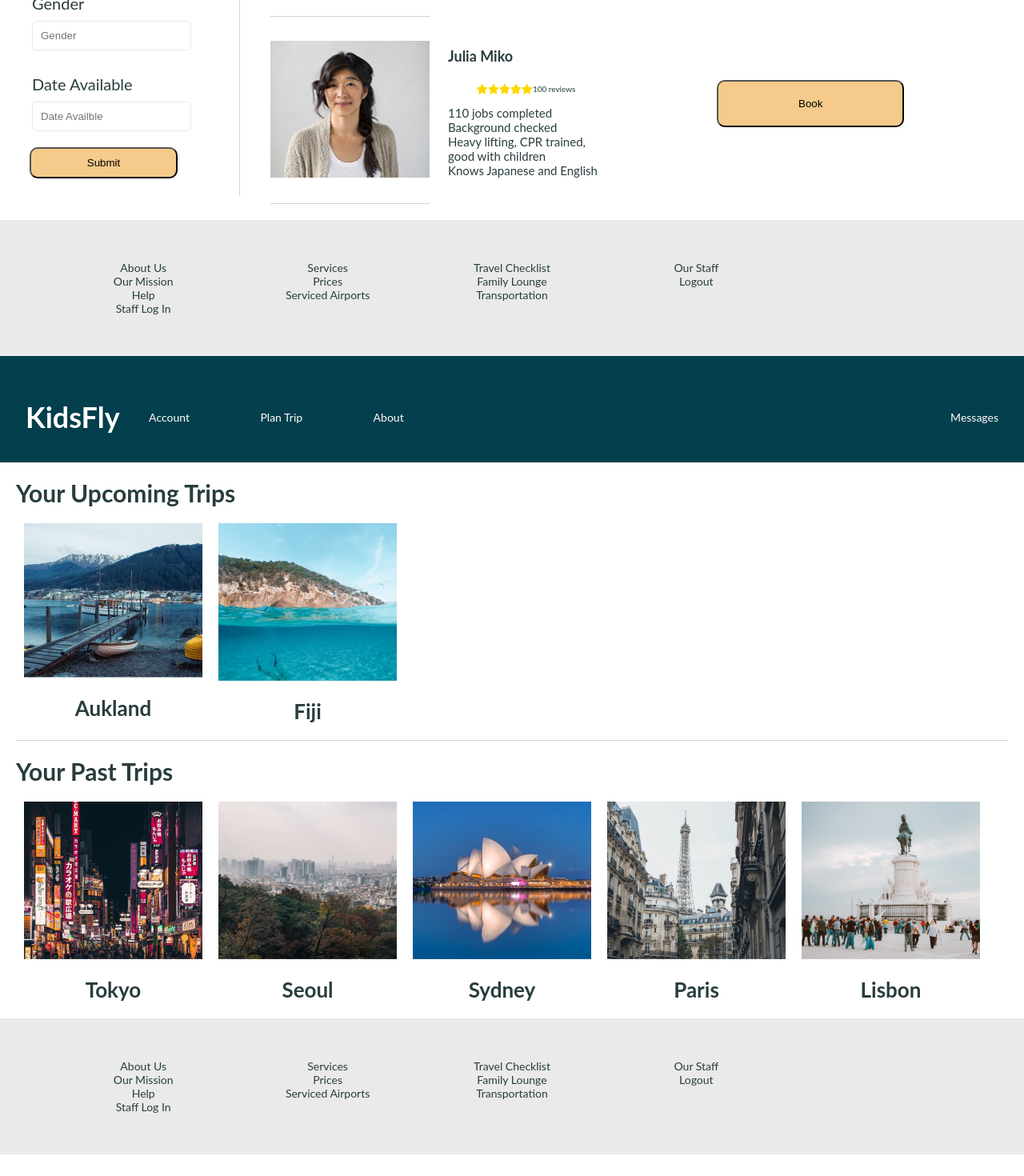
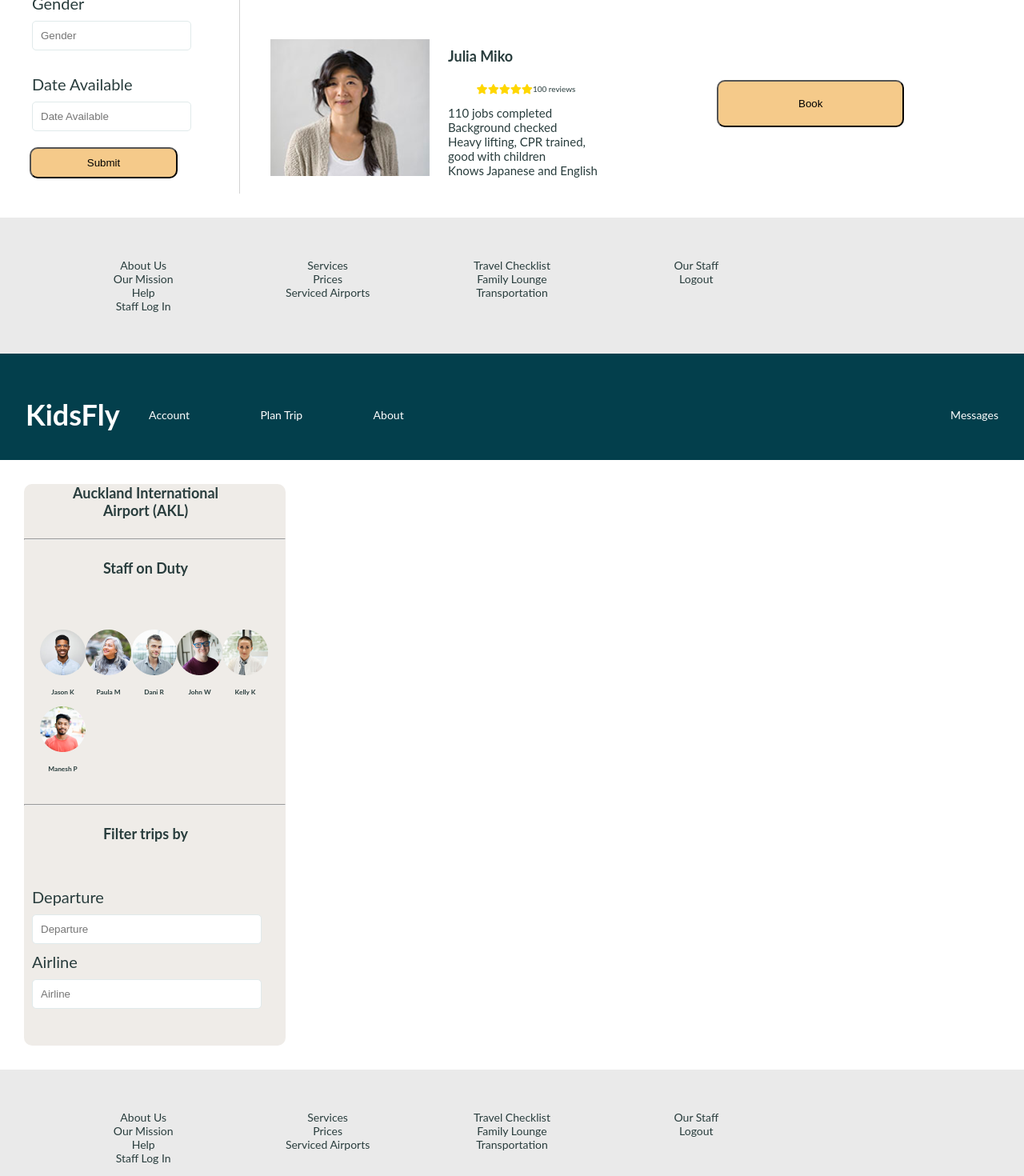
Before and after one commit to Build-Week-Kids-Fly-2/Front-End, a React (Create React App) app in the folder kidsfly/: page /booking in a window 1280 px wide. Shown: the part 580-2050 px from the top of the page at 80% size. Before the commit the page ends 2023 px from the top, so only its background shows below. Built offline with nearby package versions, Linux system fonts and the light colour scheme; sample sign-in values are in the browser's storage.

Commit message:
half done

```diff
--- a/kidsfly/src/App.js
+++ b/kidsfly/src/App.js
@@ -17,7 +17,7 @@ import ReviewTrip from './Components/ReviewTrip';
 import StaffDashboard from './Components/StaffDashboard';
 import TravelerRegister from './Components/TravelerRegister';
 import TravelerSignIn from './Components/TravelerSignIn';
-
+import StaffUpcoming from "./Components/StaffUpcoming"
 function App() {
   return (
     <div className="App">
@@ -37,7 +37,7 @@ function App() {
      <PrivateRouter path= "/staffdashboard" component= {StaffDashboard}/>
     </Switch>
     {/* <AdminRegister /> */}
-    <Dashboard />
+    <StaffUpcoming />
     </div>
   );
 }
--- a/kidsfly/src/Components/BookingAssistant.js
+++ b/kidsfly/src/Components/BookingAssistant.js
@@ -66,11 +66,7 @@ const BookStyle = styled.div `
     border-radius: 10px;
   }
 
-  .assistants{
-    border-bottom: 1px solid lightgrey;
-  }
-
-  .asstcontent{
+   .asstcontent{
     margin-left: 3%;
   }
 
@@ -152,7 +148,7 @@ const BookingAssistant = () => {
               <label>Languages</label>
               <input
                 type="text"
-                name="name"
+                name="languages"
                 //  value={adminSignup.name}
                 placeholder='Languages'
               //  onChange={handleChange} required
@@ -162,7 +158,7 @@ const BookingAssistant = () => {
               <label>Experience</label>
               <input
                 type="text"
-                name="location"
+                name="experience"
                 //  value={adminSignup.location}
                 placeholder='Experience'
               //  onChange={handleChange} required
@@ -172,7 +168,7 @@ const BookingAssistant = () => {
               <label>Rating</label>
               <input
                 type="text"
-                name="airportping"
+                name="rating"
                 //  value={adminSignup.airportping}
                 placeholder='Rating'
               //  onChange={handleChange} required
@@ -180,8 +176,8 @@ const BookingAssistant = () => {
             </div>
             <div className="filform">
               <label>Gender</label><input
-                type="password"
-                name="password"
+                type="text"
+                name="gender"
                 //  value={adminSignup.password}
                 placeholder='Gender'
               //  onChange={handleChange} required
@@ -189,10 +185,10 @@ const BookingAssistant = () => {
             </div>
             <div className="filform">
               <label>Date Available</label><input
-                type="password"
-                name="password"
+                type="text"
+                name="date available"
                 //  value={adminSignup.password}
-                placeholder='Date Availble'
+                placeholder='Date Available'
               //  onChange={handleChange} required
               />
             </div>
@@ -218,6 +214,7 @@ const BookingAssistant = () => {
                 Knows Spanish and English </p>
             </div>
             <div><button className="btn1 btn">Book</button></div>
+
           </div>
 
           <div className="assistants">
@@ -235,7 +232,7 @@ const BookingAssistant = () => {
                 Heavy lifting, CPR trained, good
                 with children<br></br>
                 Knows English
-    </p>
+              </p>
             </div>
             <div><button className="btn2 btn">Book</button></div>
           </div>
@@ -253,7 +250,7 @@ const BookingAssistant = () => {
                 110 jobs completed<br></br>
                 Background checked <br></br>
                 Heavy lifting, CPR trained, good
-        with children<br></br>
+                with children<br></br>
                 Knows Japanese and English
         </p>
             </div>
@@ -261,6 +258,7 @@ const BookingAssistant = () => {
           </div>
         </div>
       </div>
+
       {/* footer */}
       <div className="foot-container">
         <footer>
--- /dev/null
+++ b/kidsfly/src/Components/StaffUpcoming.js
@@ -0,0 +1,173 @@
+import React from 'react';
+import styled from 'styled-components';
+import Jason from "../img/profile9.png";
+import John from "../img/profile10.png";
+import Dani from "../img/profile11.png";
+import Paula from "../img/profile14.png";
+import Kelly from "../img/profile13.png";
+import Manesh from "../img/profile12.png";
+const StaffUpcomingStyle =styled.div`
+.onduty{
+    margin: 30px;
+    width: 327px;
+    height: 702px;
+    left: 88px;
+    top: 130px;
+    background: rgba(224, 218, 209, 0.5);
+    border-radius: 10px;
+}
+
+h4{
+padding-left:60px;
+width: 244px;
+height: 44px;
+
+font-family: Lato;
+font-style: normal;
+font-weight: bold;
+font-size: 18px;
+line-height: 22px;
+
+color: #293D3D;
+}
+.filform2{
+    display: flex;
+    flex-direction: column;
+}
+
+.staffpic{
+    padding:0px;
+}
+
+.pic{
+    display: flex;
+    flex-wrap: wrap;
+    padding: 20px;
+}
+
+label{
+    margin-left: 10px;
+    text-align:left;
+    padding-bottom: 10px;
+    padding-top: 10px;
+    font-size: 2rem;
+  }
+  input{
+    margin-left: 10px;
+    margin-right: 30px;
+    padding: 10px;
+    background: #FFFFFF;
+    border: 1px solid #E0EAEB;
+    box-sizing: border-box;
+    border-radius: 5px;
+   }
+`
+
+const StaffUpcoming = () => {
+    return (
+      <StaffUpcomingStyle>
+          {/* navigation */}
+        <div className="nav-container">
+          <header>
+            <a href="landing.html"><h2>KidsFly</h2></a>
+            <nav className="left-nav">
+              <a href="/dashboard">Account</a>
+              <a href="/bookingform">Plan Trip</a>
+              <a href="about.html">About</a>
+            </nav>
+            <nav className="right-nav">
+              <a href="/messagesdashboard">Messages</a>
+            </nav>
+          </header>
+        </div>
+
+        {/* content */}
+        <div className="onduty">
+        <h4>Auckland International Airport
+                     (AKL) </h4>
+        <hr></hr>
+        <h4>Staff on Duty </h4>
+        <div className="pic">
+            <div className="staffpic">
+                <img src={Jason} alt="Jason"/>
+                <h5>Jason K</h5>
+            </div>
+            <div className="staffpic">
+                <img src={Paula} alt="Paula"/>
+                <h5>Paula M </h5>
+            </div>
+            <div className="staffpic">
+                <img  src={Dani} alt="Dani"/>
+                <h5>Dani R </h5>
+            </div>
+            <div className="staffpic">
+                <img  src={John} alt="John"/>
+                <h5>John W</h5>
+            </div>
+            <div className="staffpic">
+                <img  src={Kelly} alt="Kelly"/>
+                <h5>Kelly K </h5>
+            </div>
+            <div className="staffpic">
+                <img src={Manesh} alt="Manesh"/>
+                <h5>Manesh P </h5>
+            </div>
+        </div>
+        <hr></hr>
+        <h4>Filter trips by </h4>
+        <div className="filform">
+            <div className="filform2">
+                <label>Departure</label>
+                <input
+                    type="text"
+                    name="departure"
+                    //  value={adminSignup.location}
+                    placeholder='Departure'
+                //  onChange={handleChange} required
+                />
+            </div>
+            <div className="filform2">
+                <label>Airline</label>
+                <input
+                    type="text"
+                    name="airline"
+                    //  value={adminSignup.airportping}
+                    placeholder='Airline'
+                //  onChange={handleChange} required
+                />
+            </div>
+         </div>
+        </div>
+         {/* footer */}
+      <div className="foot-container">
+        <footer>
+          <div className="footCol1">
+            <a href="about.html">About Us</a>
+            <a href="/">Our Mission</a>
+            <a href="/">Help</a>
+            <a href="/stafflogin">Staff Log In</a>
+          </div>
+
+          <div className="footCol2">
+            <a href="/">Services</a>
+            <a href="/">Prices</a>
+            <a href="/">Serviced Airports</a>
+          </div>
+
+          <div className="footCol3">
+            <a href="/">Travel Checklist</a>
+            <a href="/">Family Lounge</a>
+            <a href="/">Transportation</a>
+          </div>
+
+          <div className="footCol4">
+            <a href="/">Our Staff</a>
+            <a href="/travelersignin">Logout</a>
+          </div>
+        </footer>
+      </div>
+    </StaffUpcomingStyle>
+  )
+}
+
+export default StaffUpcoming;
```
Also changed, not shown: kidsfly/src/Components/StaffArrival.js (added, +57 -0 lines).
